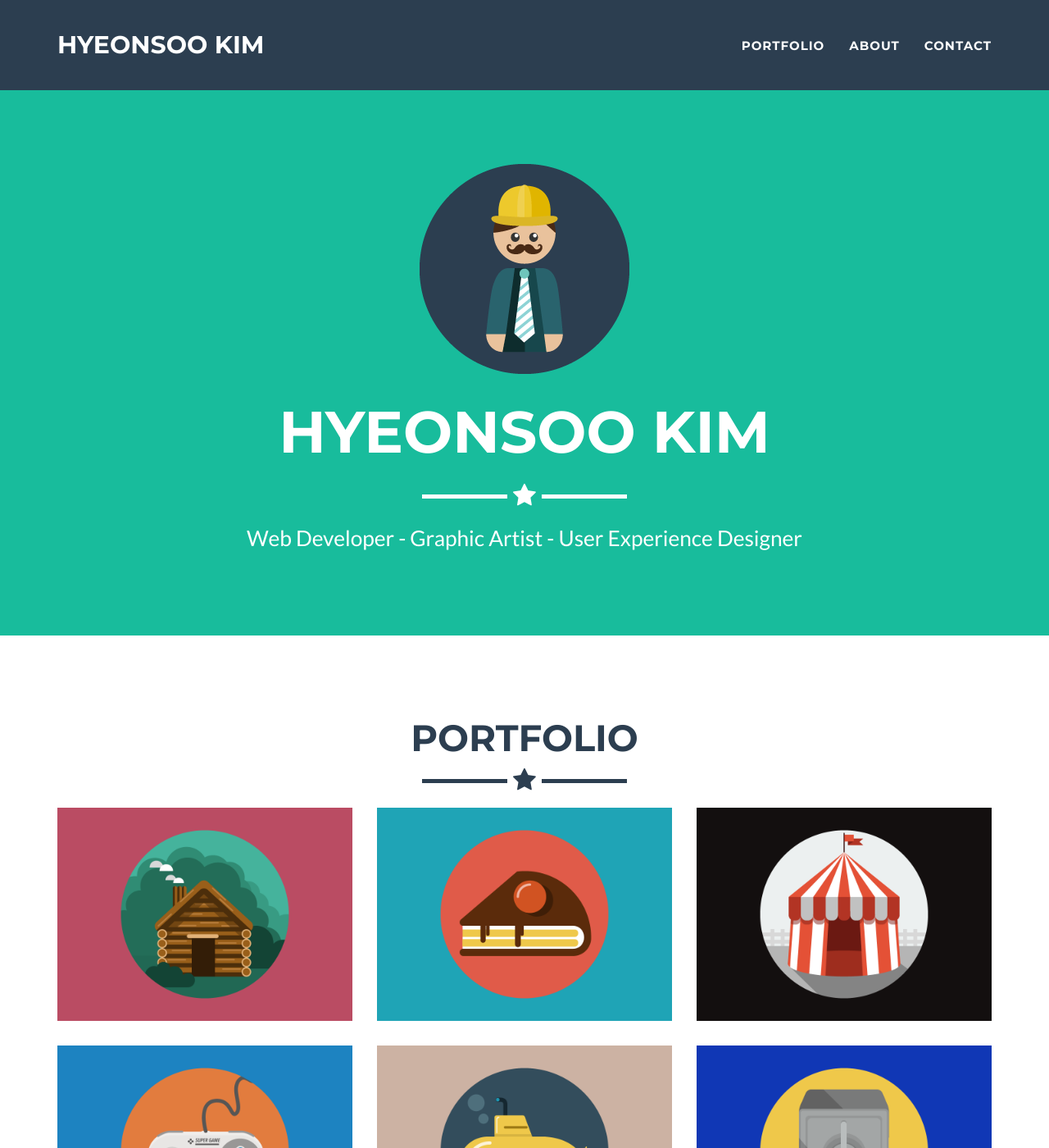
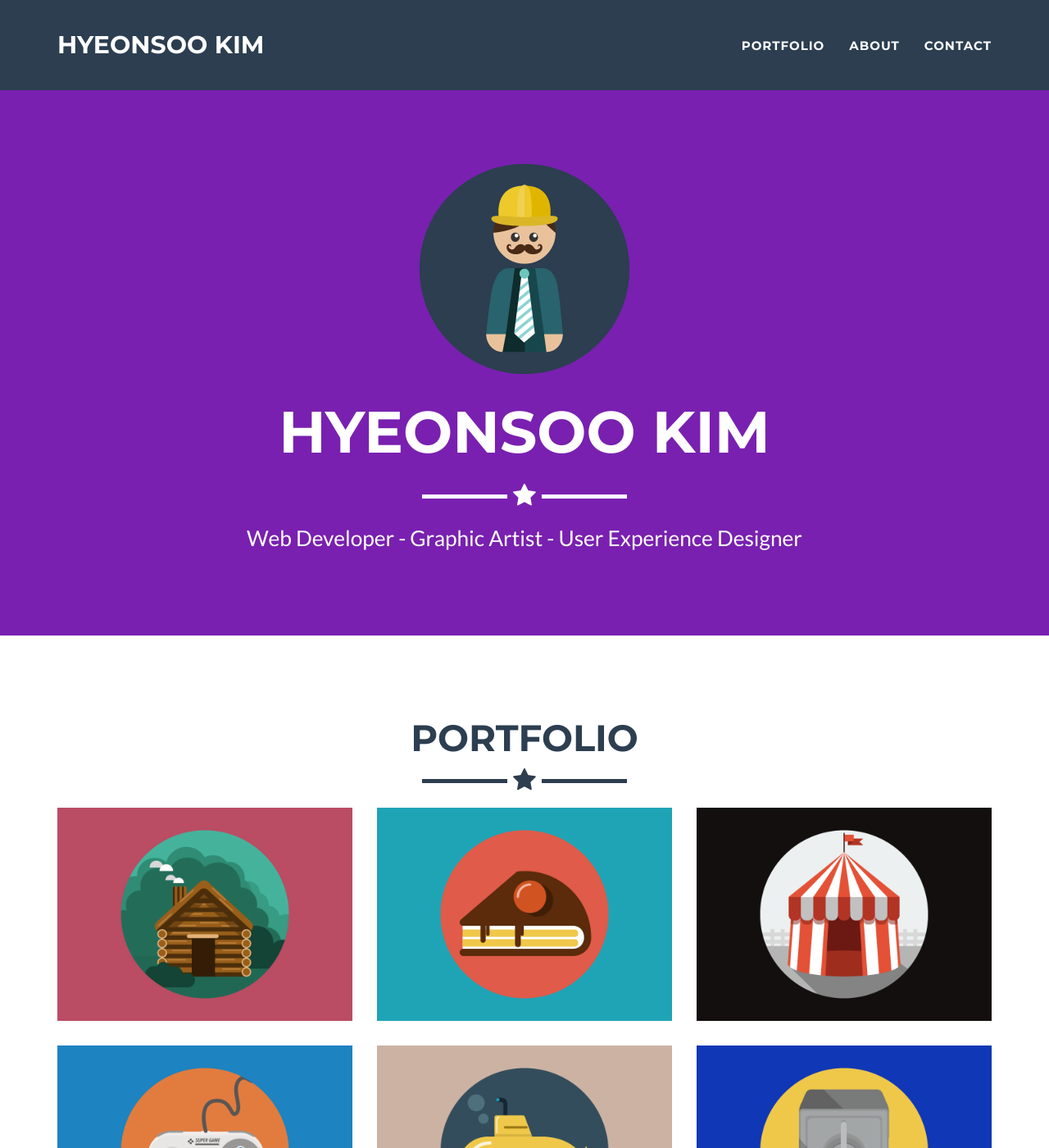
Before and after one commit to shawnhyeonsoo/shawnhyeonsoo.github.io, a Jekyll site: the page built from _posts/2014-07-18-project-1.markdown, in a window 1280 px wide and 1400 px high. Shown: the whole window at 82% size. Built offline with Jekyll 4.4.1, drawn with Linux system fonts in a browser that asks for light colours; some of the changed text lies outside the part shown.

Commit message:
Update _config.yml

```diff
--- a/_config.yml
+++ b/_config.yml
@@ -25,14 +25,14 @@ disqus_shortname: myshortname
 
 # Color settings (hex-codes without the leading hash-tag)
 color:
-  primary: 18bc9c #80B3FF
+  primary: 7920b0 #80B3FF
   primary-rgb: "24,288,156" #"128,179,255"
   secondary: 2c3e50 #FD6E8A
   secondary-dark: 233140 #A2122F
 
 # Footer settings
 footer:
-  copyright: Dr. Henry Jekyll
+  copyright: Hyeon Soo Kim
   location: Location
   social: Around the Web
   credits: Credits
```
